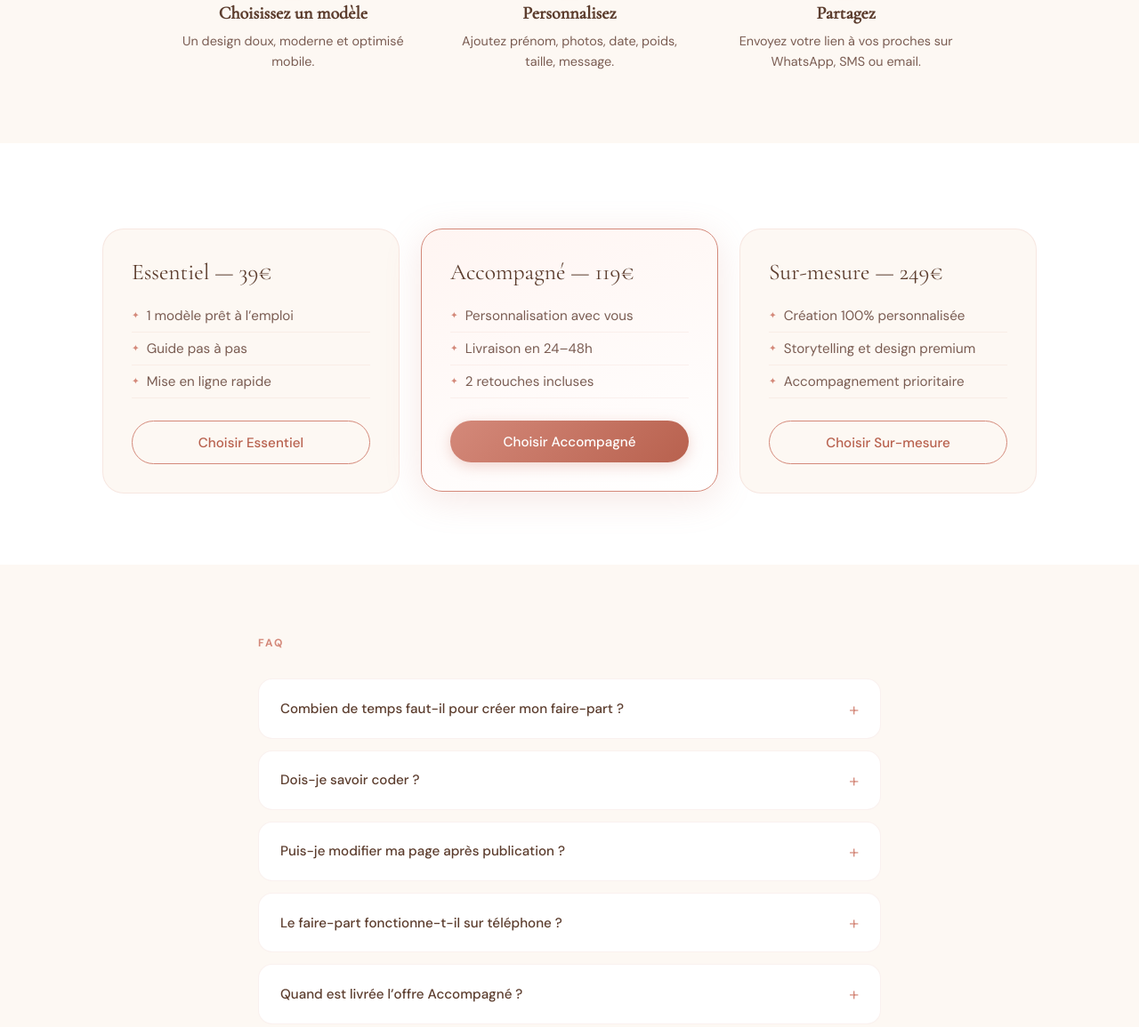
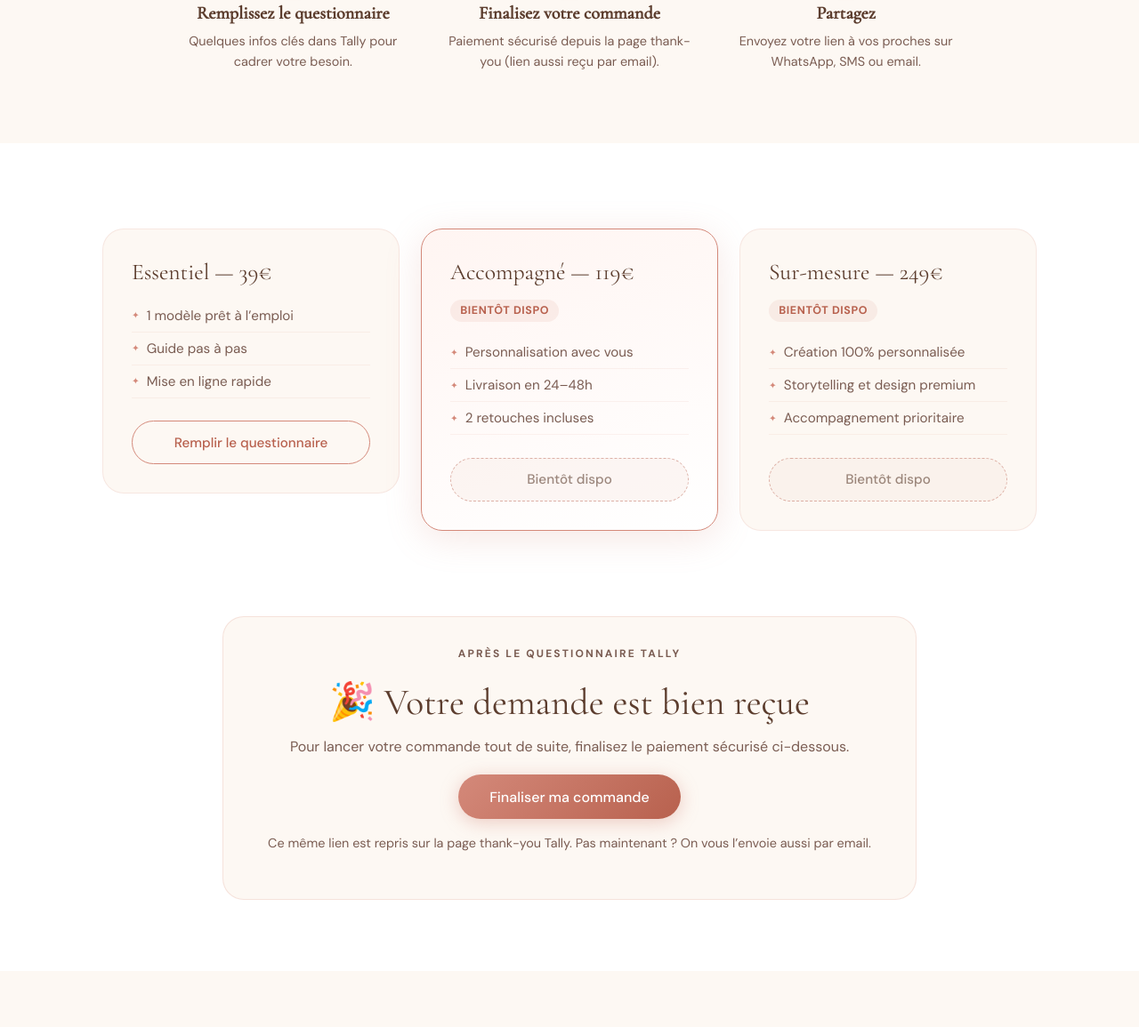
Before and after one commit to Havesomecode/bebebonjour-landing, a website built with Vite: page index.html in a window 1280 px wide. Shown: the part 1739-2894 px from the top of the page at 89% size. Built offline with nearby package versions, Linux system fonts and the light colour scheme.

Commit message:
feat: wire landing to Tally flow and Stripe payment CTA

```diff
--- a/index.html
+++ b/index.html
@@ -19,7 +19,13 @@
   <body>
     <nav>
       <div class="logo">Bonjour <span>Bébé</span></div>
-      <a href="#offres" class="nav-cta">Créer mon faire-part</a>
+      <a
+        href="https://tally.so/r/BzXrDK"
+        target="_blank"
+        rel="noreferrer"
+        class="nav-cta"
+        >Créer mon faire-part</a
+      >
     </nav>
 
     <section class="hero">
@@ -33,7 +39,13 @@
           et facile à partager à toute la famille.
         </p>
         <div class="hero-actions">
-          <a href="#offres" class="btn-primary">Créer mon faire-part</a>
+          <a
+            href="https://tally.so/r/BzXrDK"
+            target="_blank"
+            rel="noreferrer"
+            class="btn-primary"
+            >Créer mon faire-part</a
+          >
           <a
             href="https://happy-kohl-phi.vercel.app/ar?narration=on"
             target="_blank"
@@ -90,13 +102,13 @@
         <div class="steps">
           <article class="step reveal">
             <div class="step-num">1</div>
-            <h3>Choisissez un modèle</h3>
-            <p>Un design doux, moderne et optimisé mobile.</p>
+            <h3>Remplissez le questionnaire</h3>
+            <p>Quelques infos clés dans Tally pour cadrer votre besoin.</p>
           </article>
           <article class="step reveal">
             <div class="step-num">2</div>
-            <h3>Personnalisez</h3>
-            <p>Ajoutez prénom, photos, date, poids, taille, message.</p>
+            <h3>Finalisez votre commande</h3>
+            <p>Paiement sécurisé depuis la page thank-you (lien aussi reçu par email).</p>
           </article>
           <article class="step reveal">
             <div class="step-num">3</div>
@@ -117,29 +129,63 @@
               <li>Guide pas à pas</li>
               <li>Mise en ligne rapide</li>
             </ul>
-            <a href="#" class="plan-btn plan-btn-outline">Choisir Essentiel</a>
+            <a
+              href="https://tally.so/r/BzXrDK"
+              target="_blank"
+              rel="noreferrer"
+              class="plan-btn plan-btn-outline"
+              >Remplir le questionnaire</a
+            >
           </article>
 
           <article class="plan featured reveal">
             <div class="plan-name">Accompagné — 119€</div>
+            <p class="plan-status">Bientôt dispo</p>
             <ul class="plan-features">
               <li>Personnalisation avec vous</li>
               <li>Livraison en 24–48h</li>
               <li>2 retouches incluses</li>
             </ul>
-            <a href="#" class="plan-btn plan-btn-fill">Choisir Accompagné</a>
+            <span class="plan-btn plan-btn-disabled" aria-disabled="true"
+              >Bientôt dispo</span
+            >
           </article>
 
           <article class="plan reveal">
             <div class="plan-name">Sur-mesure — 249€</div>
+            <p class="plan-status">Bientôt dispo</p>
             <ul class="plan-features">
               <li>Création 100% personnalisée</li>
               <li>Storytelling et design premium</li>
               <li>Accompagnement prioritaire</li>
             </ul>
-            <a href="#" class="plan-btn plan-btn-outline">Choisir Sur-mesure</a>
+            <span class="plan-btn plan-btn-disabled" aria-disabled="true"
+              >Bientôt dispo</span
+            >
           </article>
         </div>
+      </div>
+    </section>
+
+    <section class="payment-flow">
+      <div class="payment-flow-inner reveal">
+        <p class="section-label">Après le questionnaire Tally</p>
+        <h2>🎉 Votre demande est bien reçue</h2>
+        <p>
+          Pour lancer votre commande tout de suite, finalisez le paiement
+          sécurisé ci-dessous.
+        </p>
+        <a
+          href="https://buy.stripe.com/3cI6oHevQ7Fy7HS9SA2Ry00"
+          target="_blank"
+          rel="noreferrer"
+          class="btn-primary"
+          >Finaliser ma commande</a
+        >
+        <p class="payment-note">
+          Ce même lien est repris sur la page thank-you Tally. Pas maintenant ?
+          On vous l’envoie aussi par email.
+        </p>
       </div>
     </section>
 
@@ -176,7 +222,11 @@
     <section class="final-cta">
       <h2>Cette naissance mérite une annonce à la hauteur.</h2>
       <p>Simple. Élégante. Inoubliable.</p>
-      <a href="#offres" class="btn-primary"
+      <a
+        href="https://tally.so/r/BzXrDK"
+        target="_blank"
+        rel="noreferrer"
+        class="btn-primary"
         >Je lance mon faire-part maintenant</a
       >
     </section>
--- a/src/styles.css
+++ b/src/styles.css
@@ -448,6 +448,19 @@ section {
   margin-bottom: 1rem;
 }
 
+.plan-status {
+  display: inline-block;
+  margin-bottom: 1rem;
+  padding: 0.3rem 0.7rem;
+  border-radius: 999px;
+  font-size: 0.78rem;
+  font-weight: 700;
+  letter-spacing: 0.05em;
+  text-transform: uppercase;
+  color: var(--rose-deep);
+  background: rgba(212, 137, 122, 0.12);
+}
+
 .plan-features {
   list-style: none;
   margin-bottom: 1.6rem;
@@ -501,6 +514,51 @@ section {
 .plan-btn-fill:hover {
   transform: translateY(-2px);
   box-shadow: 0 8px 24px rgba(212, 137, 122, 0.45);
+}
+
+.plan-btn-disabled {
+  border: 1.5px dashed rgba(184, 97, 78, 0.45);
+  color: rgba(92, 61, 46, 0.6);
+  background: rgba(244, 221, 213, 0.25);
+  cursor: not-allowed;
+}
+
+.payment-flow {
+  background: var(--white);
+  padding-top: 1rem;
+}
+
+.payment-flow-inner {
+  max-width: 780px;
+  margin: 0 auto;
+  text-align: center;
+  background: var(--cream);
+  border: 1px solid rgba(212, 137, 122, 0.2);
+  border-radius: 24px;
+  padding: 2rem;
+}
+
+.payment-flow-inner h2 {
+  font-family: "Cormorant Garamond", serif;
+  font-size: clamp(1.8rem, 4vw, 2.6rem);
+  color: var(--warm-brown);
+  font-weight: 400;
+  margin-bottom: 0.7rem;
+}
+
+.payment-flow-inner > p {
+  color: var(--text-light);
+  line-height: 1.6;
+  margin-bottom: 1.2rem;
+}
+
+.payment-flow-inner .btn-primary {
+  display: inline-block;
+}
+
+.payment-note {
+  margin-top: 1rem;
+  font-size: 0.9rem;
 }
 
 .faq {
```
